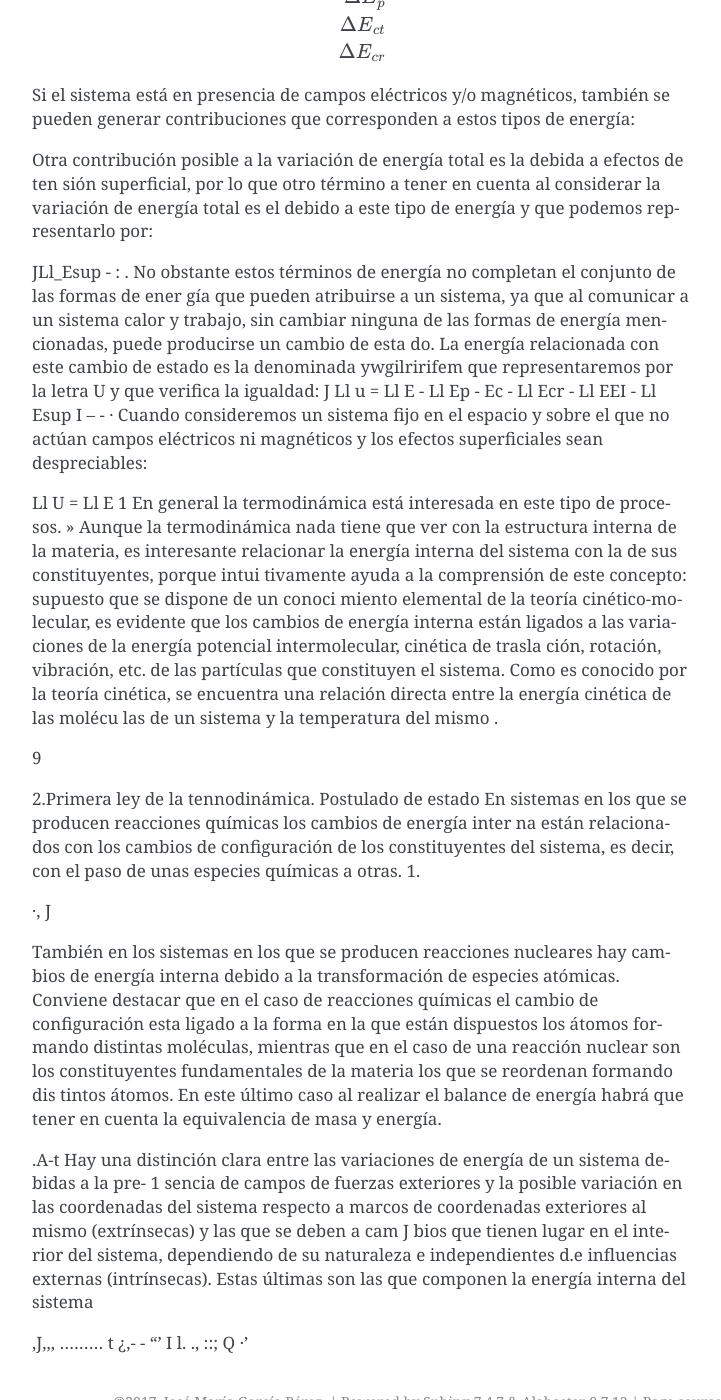
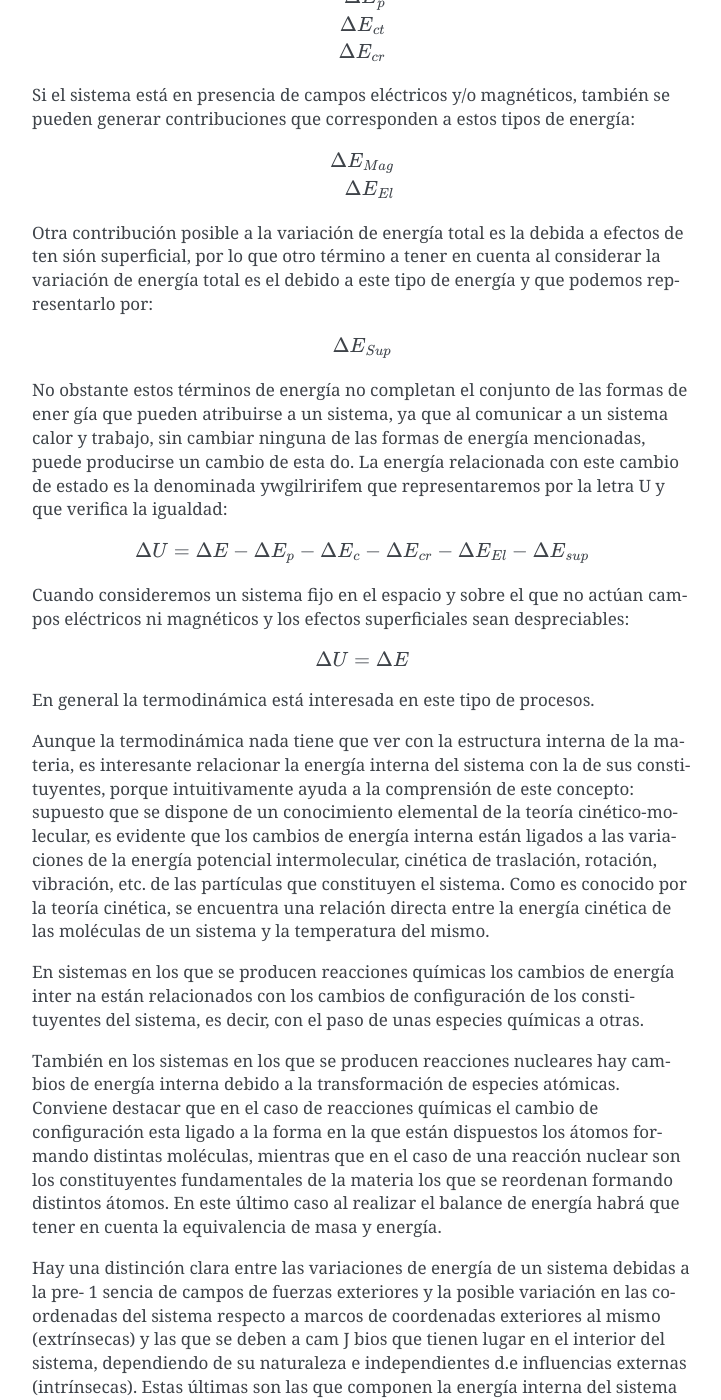
Before and after one commit to mantielero/termodinamica, a Sphinx documentation site: the page built from source/primer_principio_primer_principio.rst, in a window 1280 px wide and 1400 px high, scrolled down 5882 px. Shown: the whole window, without its empty margins (388-1109 px from the left). Built offline with Sphinx 7.4.7, drawn with Linux system fonts in a browser that asks for light colours; pages that are not in the unit, such as notebooks, are missing from menus.

Commit message:
Update primer_principio_primer_principio.rst

```diff
--- a/source/primer_principio_primer_principio.rst
+++ b/source/primer_principio_primer_principio.rst
@@ -174,40 +174,39 @@ Del estudio de mecánica es conocido que un sistema puede tener energía debido
 
 Si el sistema está en presencia de campos eléctricos y/o magnéticos, también se pueden generar contribuciones que corresponden a estos tipos de energía:
 
+.. math::
+
+   \Delta E_{Mag} \\
+   \Delta E_{El}
 
 Otra contribución posible a la variación de energía total es la debida a efectos de ten­ sión superficial, por lo que otro término a tener en cuenta al considerar la variación de energía total es el debido a este tipo de energía y que podemos representarlo por:
 
-JLl_Esup -   :
-.
+.. math::
+
+   \Delta E_{Sup} \\
+
 No obstante estos términos de energía no completan el conjunto de las formas de ener­ gía que pueden atribuirse a un sistema, ya que al comunicar a un sistema calor y trabajo, sin cambiar ninguna de las formas de energía mencionadas, puede producirse un cambio de esta­ do. La energía relacionada con este cambio de estado es la denominada ywgilririfem que representaremos por la letra U y que verifica la igualdad:
-J Ll u = Ll E - Ll Ep -	Ec - Ll Ecr  - Ll EEI - Ll Esup
-I	-- - ·
+
+.. math::
+
+   \Delta U = \Delta E - \Delta E_{p} - \Delta E_{c} - \Delta E_{cr} - \Delta E_{El} - \Delta E_{sup}
+
+
 Cuando consideremos un sistema fijo en el espacio y sobre el que no actúan campos eléctricos ni magnéticos y los efectos superficiales sean despreciables:
 
-Ll U  = Ll E
-1
-\ En general la termodinámica está interesada en este tipo de procesos.
-»
-Aunque la termodinámica nada tiene que ver con la estructura interna de la materia, es interesante relacionar la energía interna del sistema con la de sus constituyentes, porque intui­ tivamente ayuda a la comprensión de este concepto: supuesto que se dispone de un conoci­ miento elemental de la teoría cinético-molecular, es evidente que los cambios de energía interna están ligados a las variaciones de la energía potencial intermolecular, cinética de trasla­ ción, rotación, vibración, etc. de las partículas que constituyen el sistema. Como es conocido por la teoría cinética, se encuentra una relación directa entre la energía cinética de las molécu­ las de un sistema y la temperatura del mismo .
+.. math::
 
+   \Delta U = \Delta E
 
+En general la termodinámica está interesada en este tipo de procesos.
 
+Aunque la termodinámica nada tiene que ver con la estructura interna de la materia, es interesante relacionar la energía interna del sistema con la de sus constituyentes, porque intuitivamente ayuda a la comprensión de este concepto: supuesto que se dispone de un conocimiento elemental de la teoría cinético-molecular, es evidente que los cambios de energía interna están ligados a las variaciones de la energía potencial intermolecular, cinética de traslación, rotación, vibración, etc. de las partículas que constituyen el sistema. Como es conocido por la teoría cinética, se encuentra una relación directa entre la energía cinética de las moléculas de un sistema y la temperatura del mismo.
 
-9
+En sistemas en los que se producen reacciones químicas los cambios de energía inter­ na están relacionados con los cambios de configuración de los constituyentes del sistema, es decir, con el  paso de unas especies químicas a otras.
 
-2.Primera ley de la tennodinámica. Postulado de estado
-En sistemas en los que se producen reacciones químicas los cambios de energía inter­ na están relacionados con los cambios de configuración de los constituyentes del sistema, es decir, con el  paso de unas especies químicas a otras.	1.
+También en los sistemas en los que se producen reacciones nucleares hay cambios de energía interna debido a la transformación de especies atómicas. Conviene destacar que en el caso de reacciones químicas el cambio de configuración esta ligado a la forma en la que están dispuestos los átomos formando distintas moléculas, mientras que en el caso de una reacción nuclear son los constituyentes fundamentales de la materia los que se reordenan formando distintos átomos. En este último caso al realizar el balance de energía habrá que tener en cuenta la equivalencia de masa y energía.
 
-
-
-
-
-·, J
-
-
-También en los sistemas en los que se producen reacciones nucleares hay cambios de energía interna debido a la transformación de especies atómicas. Conviene destacar que en el caso de reacciones químicas el cambio de configuración esta ligado a la forma en la que están dispuestos los átomos formando distintas moléculas, mientras que en el caso de una reacción nuclear son los constituyentes fundamentales de la materia los que se reordenan formando dis­ tintos átomos. En este último caso al realizar el balance de energía habrá que tener en cuenta la equivalencia de masa y energía.
-
-.A-t	Hay una distinción clara entre las variaciones de energía de un sistema debidas a la pre-
+Hay una distinción clara entre las variaciones de energía de un sistema debidas a la pre-
 1  sencia de campos de fuerzas exteriores y la posible variación en las coordenadas del sistema
 \ respecto a marcos de coordenadas exteriores al mismo (extrínsecas) y las que se deben  a cam­
 J    bios que tienen lugar en el interior del sistema, dependiendo de su naturaleza e independientes
```
